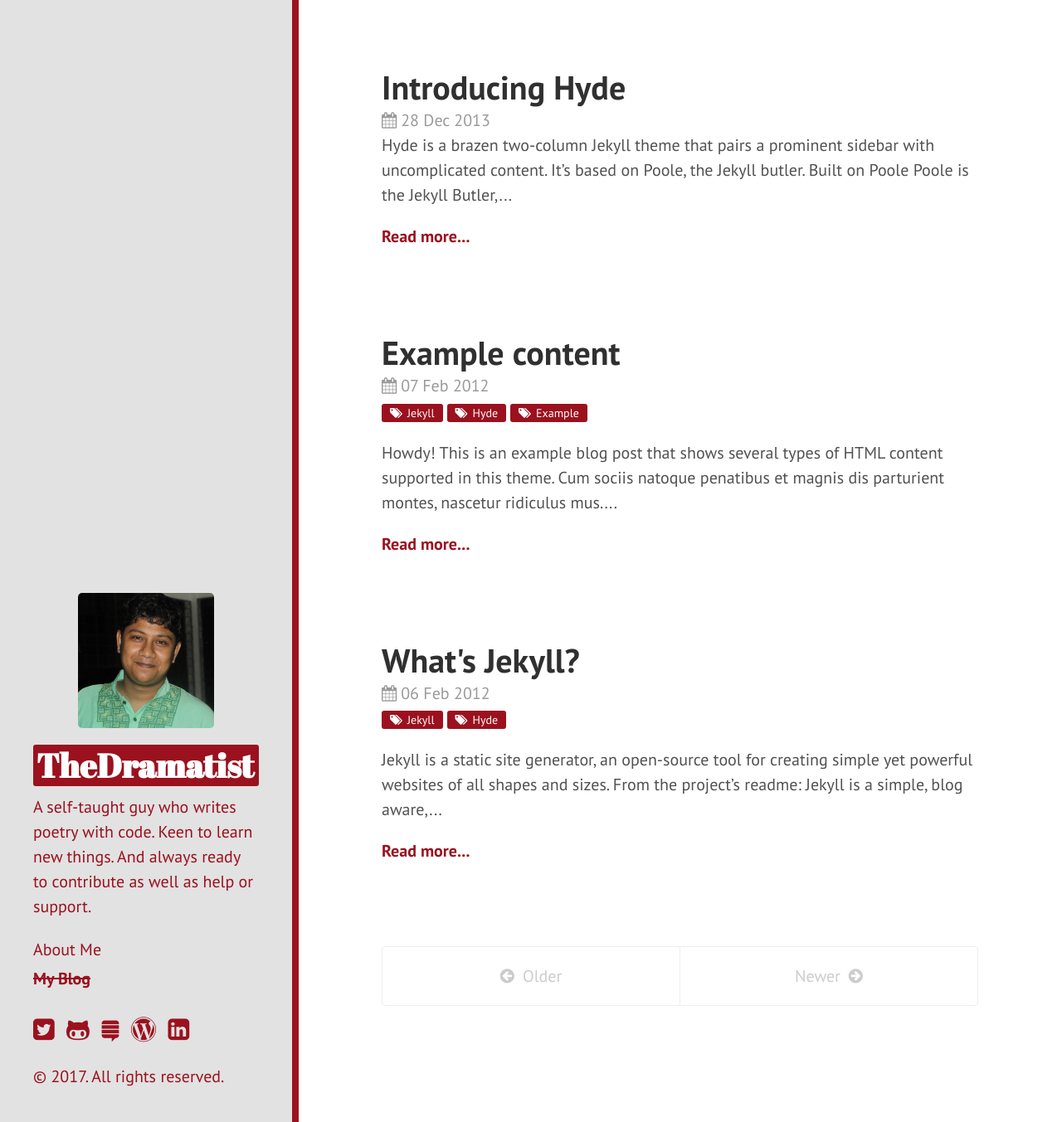
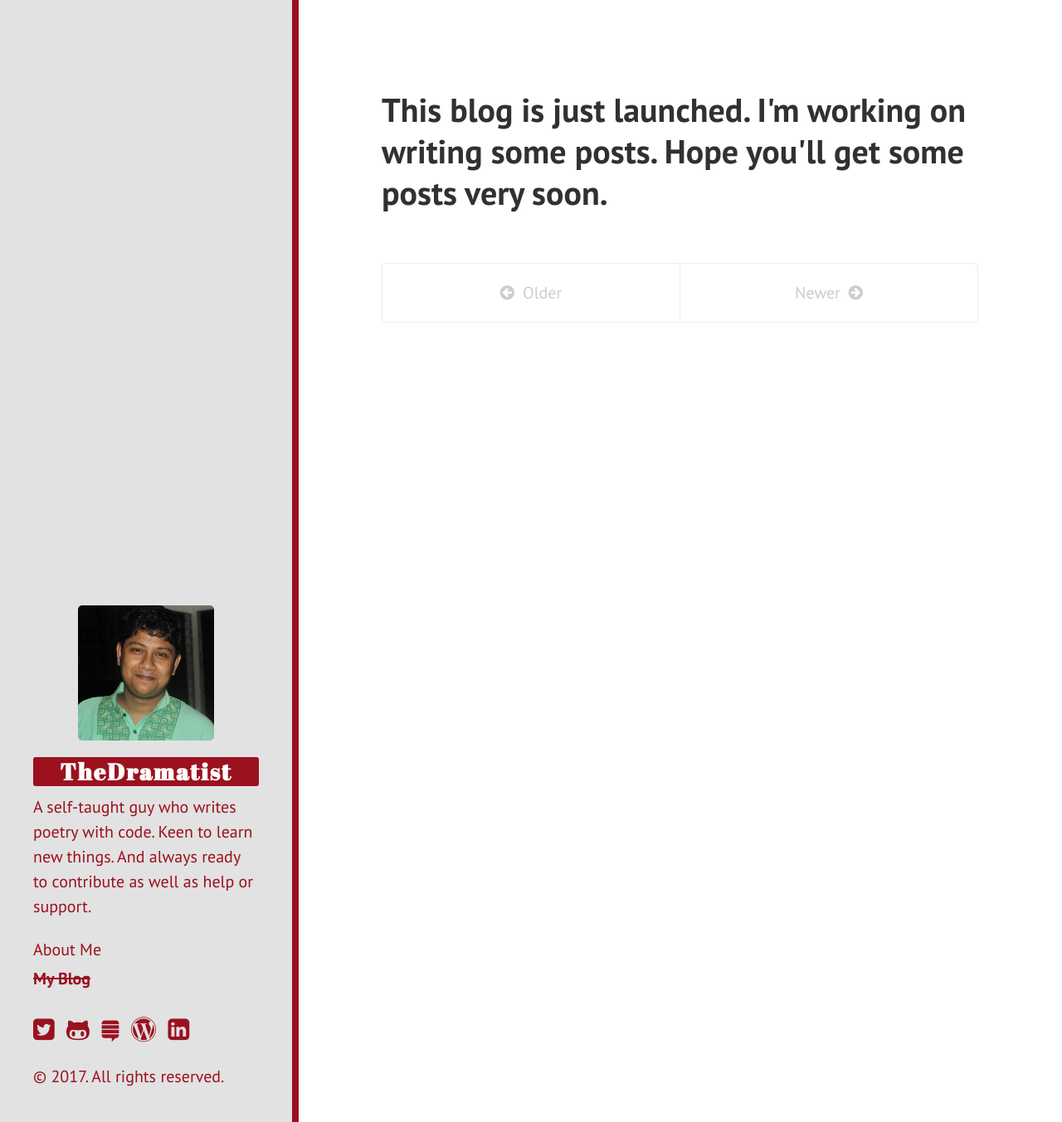
Before and after one commit to khanrn/codemascot.github.io, a Jekyll site: the page built from blog/index.html, in a window 1280 px wide and 1353 px high. Shown: the whole window at 83% size. Built offline with Jekyll 4.4.1, drawn with Linux system fonts in a browser that asks for light colours; Markdown is read by kramdown in place of the engine named in the settings; the list of posts is cut into pages by our own code.

Commit message:
No Posts Added.

```diff
--- a/blog/index.html
+++ b/blog/index.html
@@ -5,6 +5,9 @@ permalink: /blog/
 ---
 
 <div class="posts">
+  {% if paginator.pots == null %}
+    <h1>This blog is just launched. I'm working on writing some posts. Hope you'll get some posts very soon.</h1>
+  {% else %}
   {% for post in paginator.posts %}
   <div class="post">
     <h1 class="post-title">
@@ -20,6 +23,7 @@ permalink: /blog/
     <a class="read-more" href="{{ post.url }}">Read more...</a>
   </div>
   {% endfor %}
+  {% endif %}
 </div>
 
 <div class="pagination">
--- a/public/css/hyde.css
+++ b/public/css/hyde.css
@@ -126,9 +126,11 @@ html {
 .sidebar-about h1 {
     margin-top: 0;
     font-family: "Abril Fatface", serif;
-    font-size: 2rem;
+    font-size: 1.4rem;
     background: #9b111e;
     border-radius: 3px;
+    letter-spacing: 2px;
+    text-align: center;
 }
 
 /* Sidebar nav */
```
